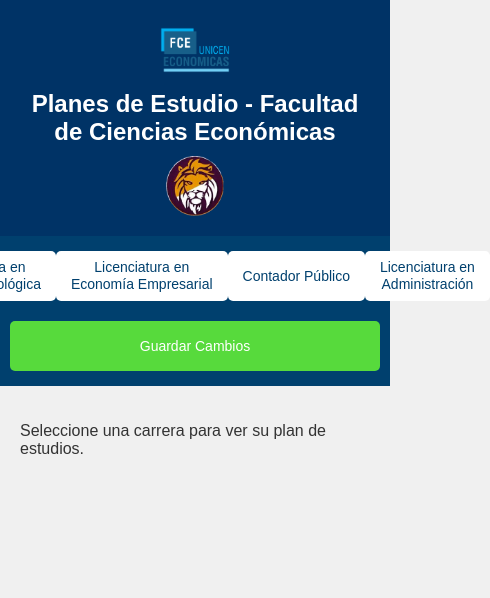
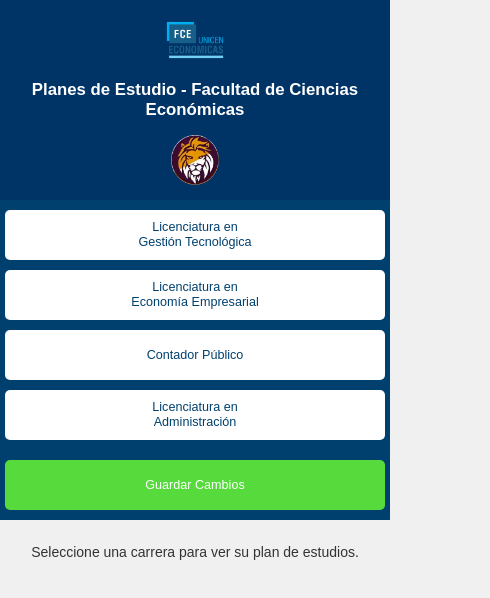
Before and after one commit to Castolo05/PaginaPlanesDeEstudio, a plain HTML site: page index.html in a window 390 px wide. Shown: the whole page, 490 px wide, since content can reach past the window. Drawn offline with Linux system fonts and the light colour scheme.

Commit message:
Update styles.css

```diff
--- a/styles.css
+++ b/styles.css
@@ -307,38 +307,110 @@
 }
 
 @media only screen and (max-width: 600px) {
+    body {
+        font-size: 14px;
+    }
+
     header {
         flex-direction: column;
+        padding: 10px;
     }
 
     .header-content {
         flex-direction: column;
+        width: 100%;
     }
 
     #logo, #mensaje {
-        height: 60px;
+        height: 50px;
+        margin: 5px 0;
+    }
+
+    h1 {
+        font-size: 1.2em;
+        position: static;
         margin: 10px 0;
     }
 
-    h1 {
-        font-size: 1.5em;
-        position: static;
+    nav {
+        padding: 5px;
+    }
+
+    .career-buttons {
+        flex-direction: column;
+        width: 100%;
     }
 
     nav button, #btn-save {
         width: 100%;
         margin: 5px 0;
+        height: 50px;
+        padding: 0;
+        font-size: 0.9em;
+        display: flex;
+        align-items: center;
+        justify-content: center;
+    }
+
+    #btn-gestion-tecnologica,
+    #btn-economia-empresarial,
+    #btn-administracion,
+    #btn-contador-publico,
+    #btn-save {
+        width: 100%;
+    }
+
+    nav button span {
+        display: inline;
+        white-space: normal;
+    }
+
+    #btn-gestion-tecnologica {
+        margin-left: 0;
+    }
+
+    main {
+        padding: 10px;
     }
 
     .year-section, .mix-section {
         width: 100%;
+        max-width: none;
+    }
+
+    .course h2 {
+        font-size: 1em;
+    }
+
+    .details {
+        font-size: 0.9em;
+    }
+
+    .status-button {
+        padding: 8px;
+        font-size: 0.8em;
     }
 
     .modal-content {
-        width: 90%;
-        margin: 20% auto;
+        width: 95%;
+        margin: 10% auto;
+        padding: 15px;
     }
-    #btn-gestion-tecnologica {
-        margin-left: 0px;
+
+    .close {
+        font-size: 24px;
+        top: 5px;
+        right: 10px;
+    }
+
+    .modal-title {
+        font-size: 1.2em;
+    }
+
+    .modal-form input,
+    .modal-form textarea,
+    .modal-form button {
+        font-size: 1em;
+        padding: 8px;
     }
 }
```
